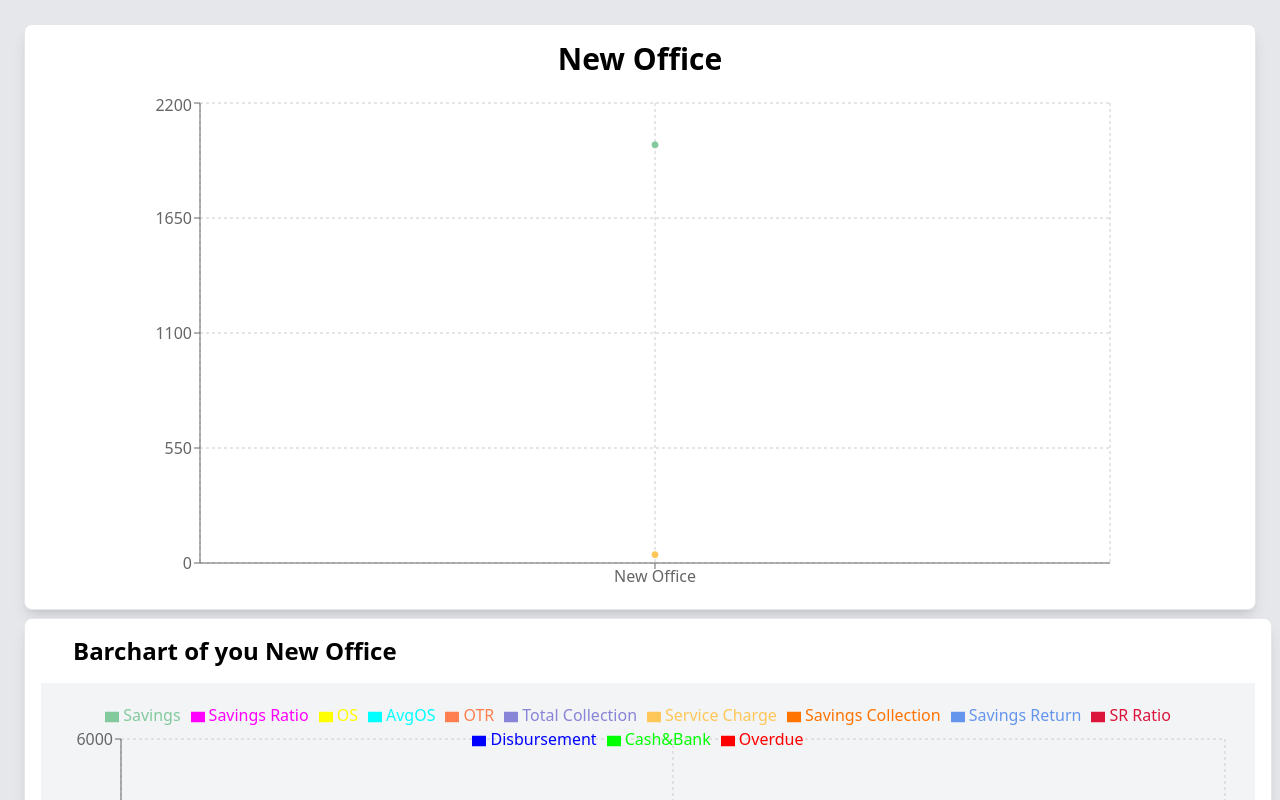
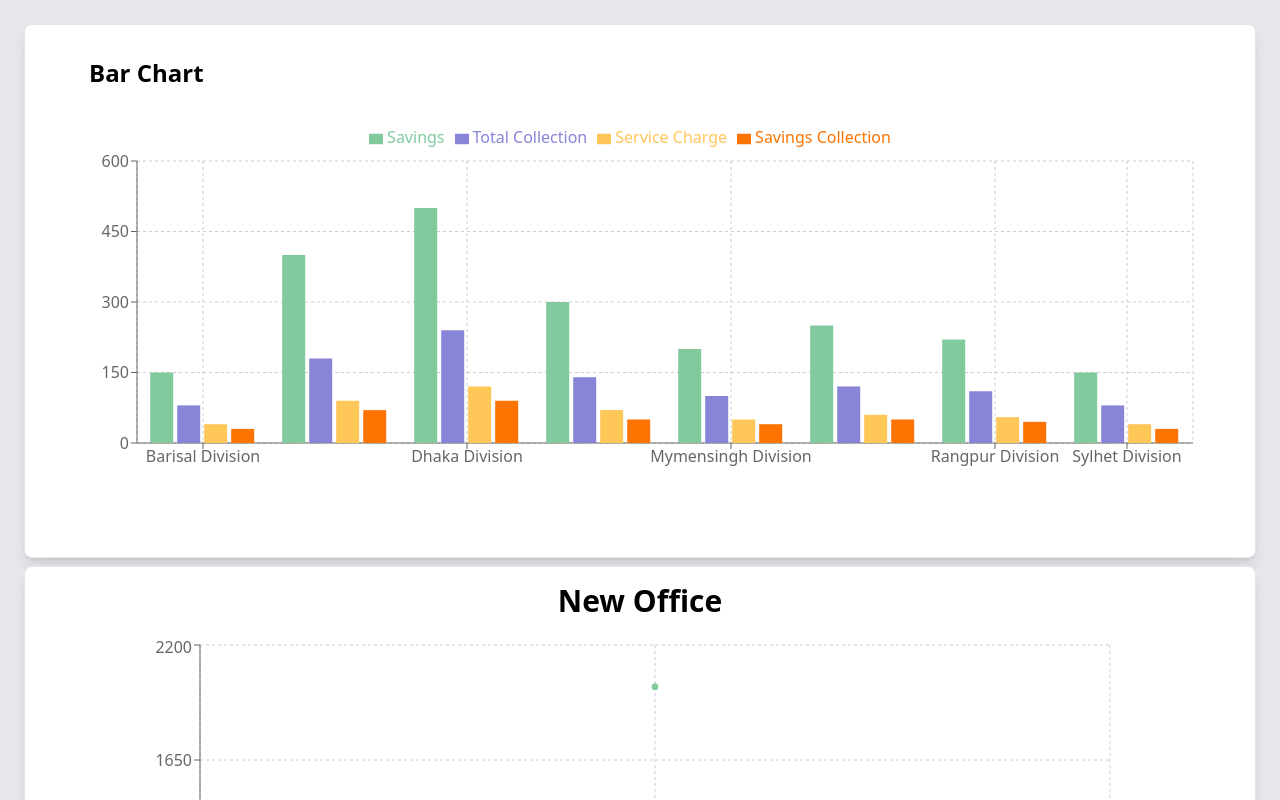
Before and after one commit to jubayer8221/zone_region_monitoring, a Next.js app: page /chiledenchart/1 in a window 1280 px wide. Shown: the top 800 px of the page. Built offline with nearby package versions, Linux system fonts and the light colour scheme.

Commit message:
chart modify

```diff
--- a/src/app/chartview/[id]/page.jsx
+++ b/src/app/chartview/[id]/page.jsx
@@ -14,7 +14,7 @@ import {
 import { useParams } from "next/navigation";
 import data from "../../../data/data";
 
-const Page = () => {
+const MultiBarChart = () => {
   const params = useParams();
   const { id } = params;
   const [chartData, setChartData] = useState(null);
@@ -36,7 +36,7 @@ const Page = () => {
     if (id) {
       setLoading(true);
       const item = findItemById(data, id);
-      console.log("Found item:", item); // Debug: Log the found item
+      // console.log("Found item:", item); // Debug: Log the found items
       if (item) {
         setChartData(item);
       } else {
@@ -105,7 +105,7 @@ const Page = () => {
     <div className="p-4" style={{ width: "100%", height: "500px" }}>
       <h1 className="text-2xl font-bold mb-4 px-8">Bar Chart</h1>
       <div
-        className="bg-gray-100"
+        className=""
         style={{ width: "100%", height: "100%", minHeight: "400px" }} // Ensure container has height
       >
         <ResponsiveContainer width="100%" height="100%">
@@ -133,4 +133,4 @@ const Page = () => {
   );
 };
 
-export default Page;
+export default MultiBarChart;
--- a/src/app/chiledenchart/[id]/page.jsx
+++ b/src/app/chiledenchart/[id]/page.jsx
@@ -1,5 +1,6 @@
 "use client";
 
+import MultiBarChart from "@/app/chartview/[id]/page";
 import data from "@/data/data";
 import { useParams } from "next/navigation";
 import React, { useEffect, useState } from "react";
@@ -144,7 +145,7 @@ const ChildrenChart = () => {
     // { id: "borr", name: "Borr/Br", color: "#ff00ff" },
     { id: "savings", name: "Savings", color: "#82ca9d" },
     { id: "savingsRatio", name: "Savings Ratio", color: "#ff00ff" },
-    { id: "os", name: "OS", color: "#ffff00" },
+    { id: "os", name: "OS", color: "#fff00" },
     { id: "avgos", name: "AvgOS", color: "#00ffff" },
     { id: "otr", name: "OTR", color: "#ff7f50" },
     { id: "totalcollection", name: "Total Collection", color: "#8884d8" },
@@ -163,6 +164,9 @@ const ChildrenChart = () => {
     <div className="p-4 bg-gray-200 min-h-screen">
       {/* <h1>{chartData.name}</h1> */}
       {/* <h1>{chartData.map((item)=>)}</h1> */}
+      <div className="p-4 m-2 rounded-lg shadow-lg bg-white border border-gray-200 flex items-center justify-center flex-col">
+        <MultiBarChart />
+      </div>
       <div className="p-4 m-2 rounded-lg shadow-lg bg-white border border-gray-200 flex items-center justify-center flex-col">
         {chartData && chartData.map((item)=>(
             <h1 className="text-3xl font-bold mb-4">{item.name}</h1>
@@ -232,7 +236,7 @@ const ChildrenChart = () => {
               <CartesianGrid strokeDasharray="3 3 3 3 3" />
               <XAxis dataKey="name" angle={0} textAnchor="middle" height={70} />
               <YAxis />
-              <Tooltip className="overflow-auto" />
+              <Tooltip className="" />
               <Legend verticalAlign="top" height={36} />
               {valueColumns.map((column) => (
                 <Bar
```
